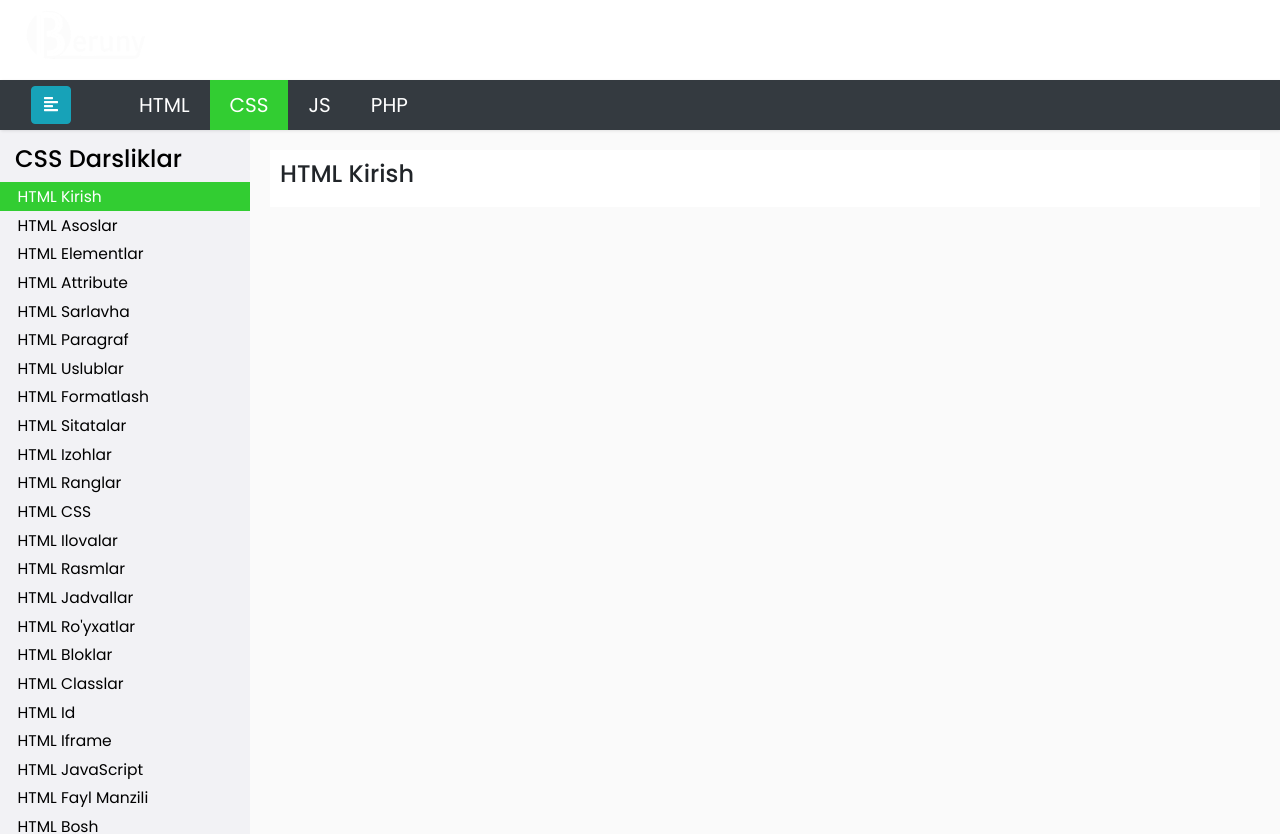
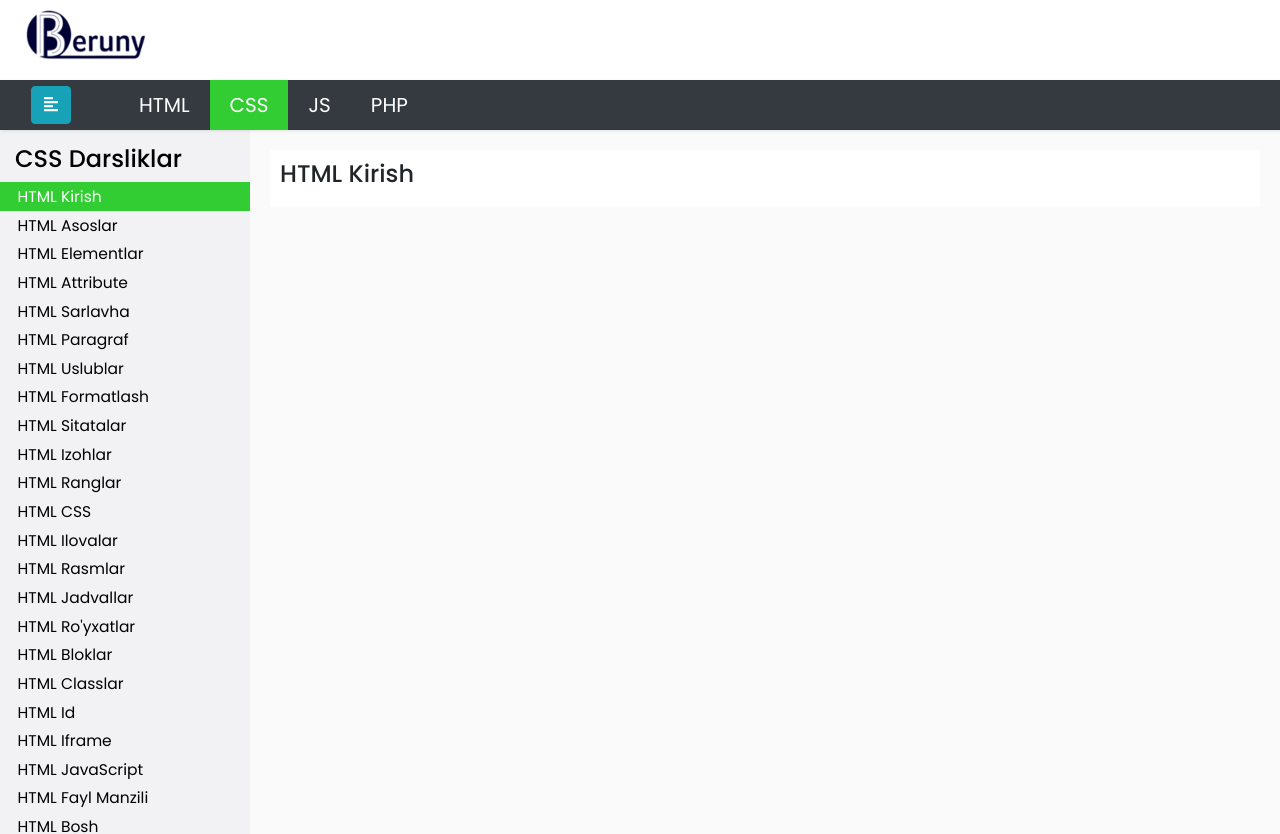
Before and after one commit to Dostonbek1/Toirov.net, a plain HTML site: page css.html in a window 1280 px wide. Drawn offline with nearby package versions, Linux system fonts and the light colour scheme.

Commit message:
Changed the logo

```diff
--- a/css.html
+++ b/css.html
@@ -22,7 +22,7 @@
 <body>
     <div id="top-bar">
         <div style="margin: auto 1rem;display: block">
-            <img src="src/images/logo.png" style="width:120px;height:50px;display:inline-block;margin:10px 10px;" />
+            <img src="src/images/logo2.png" style="width:120px;height:50px;display:inline-block;margin:10px 10px;" />
         </div>
     </div>
     <nav class="navbar navbar-expand-lg navbar-light bg-dark">
```
Also changed, not shown: js.html (+1 -1 lines), php.html (+1 -1 lines).
